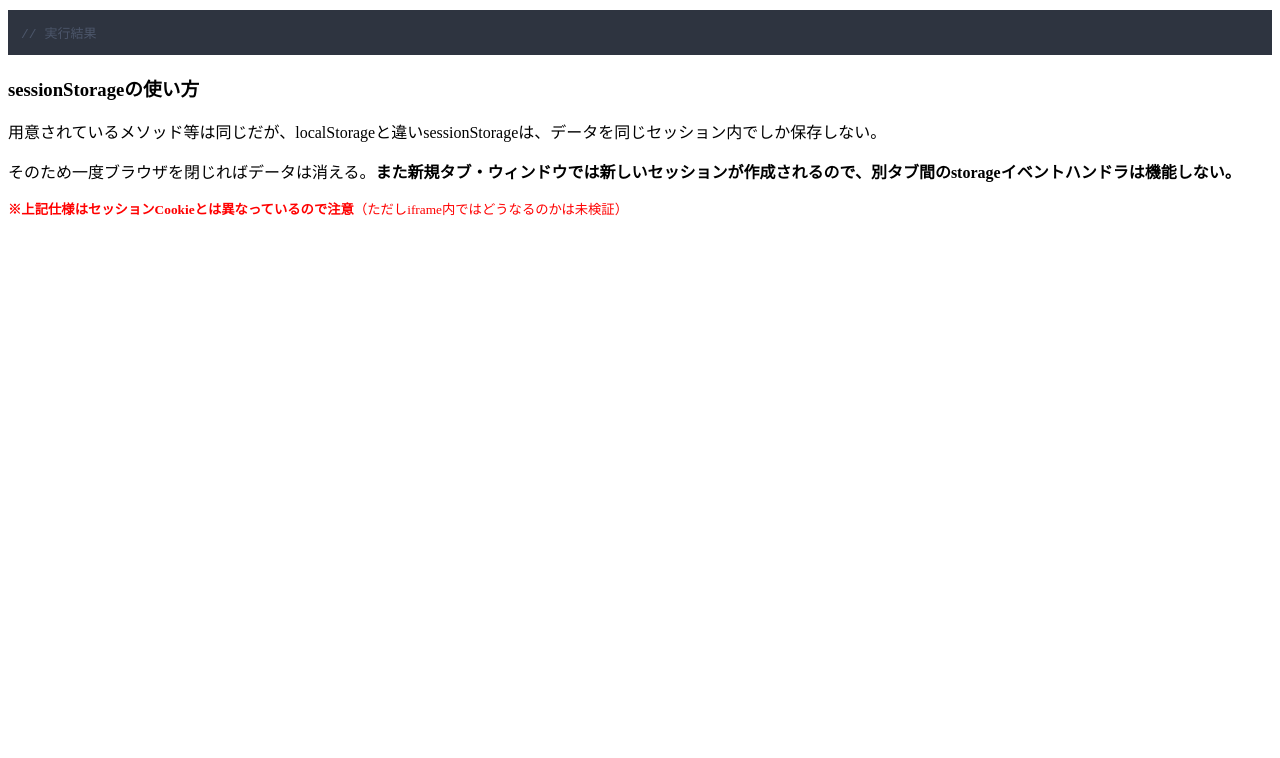
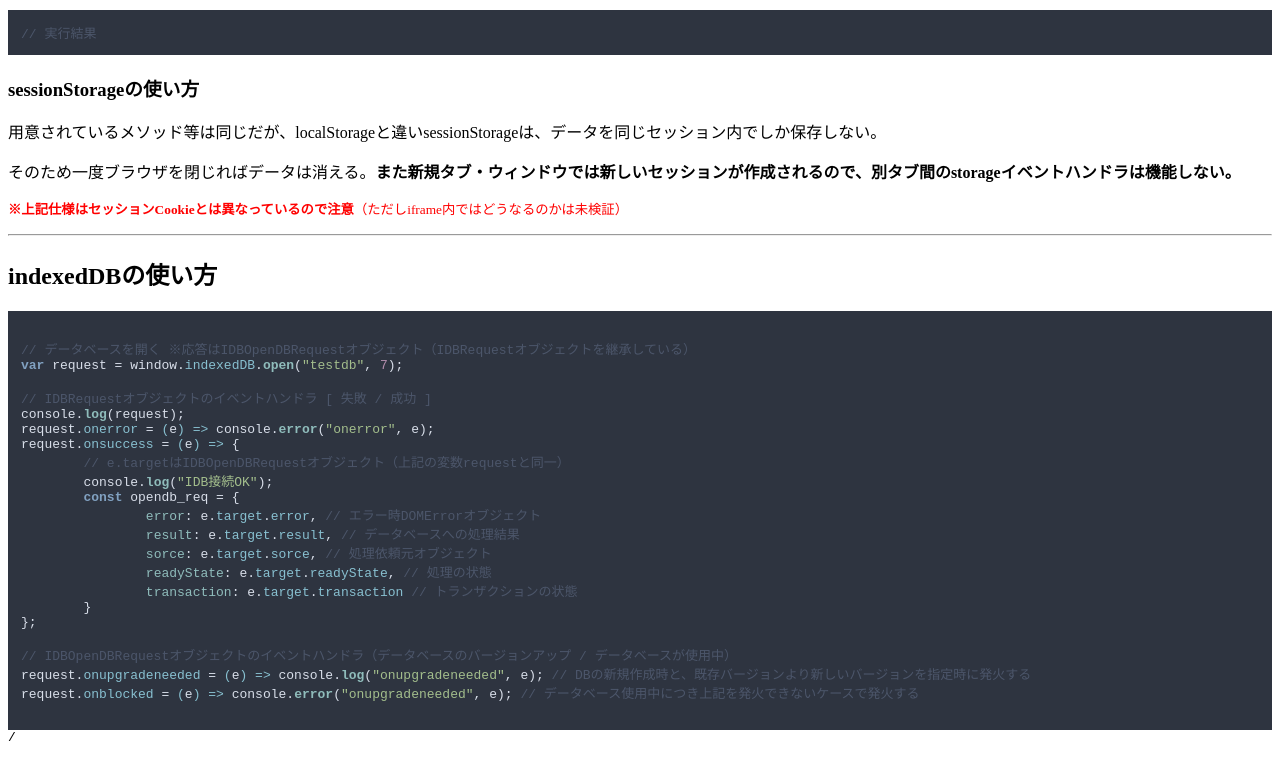
Before and after one commit to gel1123/signote, a plain HTML site: page 02_html5-Lv.2/test.html in a window 1280 px wide. Shown: the part 4614-5372 px from the top of the page. Before the commit the page ends 4848 px from the top, so only its background shows below. Drawn offline with nearby package versions, Linux system fonts and the light colour scheme; a script that the page names is missing.

Commit message:
studying about indexedDB

```diff
--- a/02_html5-Lv.2/test.html
+++ b/02_html5-Lv.2/test.html
@@ -96,7 +96,8 @@ window.onload = () => {
 		document.querySelector('#webstorage-code2'),
 		document.querySelector('#webstorage-code3'),
 		document.querySelector('#webstorage-code4'),
-		document.querySelector('#webstorage-code5')
+		document.querySelector('#webstorage-code5'),
+		document.querySelector('#idb-code1')
 	].forEach((elm) => elm.dispatchEvent(new Event('input')));
 }
 
@@ -381,5 +382,33 @@ window.onstorage = (e) => {
 	<p>そのため一度ブラウザを閉じればデータは消える。<strong>また新規タブ・ウィンドウでは新しいセッションが作成されるので、別タブ間のstorageイベントハンドラは機能しない。</strong></p>
 	<p><small style="color: red"><b>※上記仕様はセッションCookieとは異なっているので注意</b>（ただしiframe内ではどうなるのかは未検証）</small></p>
 </div>
+<hr>
+<div id="studying-idb">
+	<h2>indexedDBの使い方</h2>
+	<pre><code id="idb-code1" contenteditable="true"
+		oninput="Function(this.textContent)();" spellcheck="false">
+// データベースを開く ※応答はIDBOpenDBRequestオブジェクト（IDBRequestオブジェクトを継承している）
+var request = window.indexedDB.open("testdb", 7);
+
+// IDBRequestオブジェクトのイベントハンドラ [ 失敗 / 成功 ]
+console.log(request);
+request.onerror = (e) => console.error("onerror", e);
+request.onsuccess = (e) => {
+	// e.targetはIDBOpenDBRequestオブジェクト（上記の変数requestと同一）
+	console.log("IDB接続OK");
+	const opendb_req = {
+		error: e.target.error, // エラー時DOMErrorオブジェクト
+		result: e.target.result, // データベースへの処理結果
+		sorce: e.target.sorce, // 処理依頼元オブジェクト
+		readyState: e.target.readyState, // 処理の状態
+		transaction: e.target.transaction // トランザクションの状態
+	}
+};
+
+// IDBOpenDBRequestオブジェクトのイベントハンドラ（データベースのバージョンアップ / データベースが使用中）
+request.onupgradeneeded = (e) => console.log("onupgradeneeded", e); // DBの新規作成時と、既存バージョンより新しいバージョンを指定時に発火する
+request.onblocked = (e) => console.error("onupgradeneeded", e); // データベース使用中につき上記を発火できないケースで発火する
+	</code>/<pre>
+</div>
 </body>
 </html>
```
